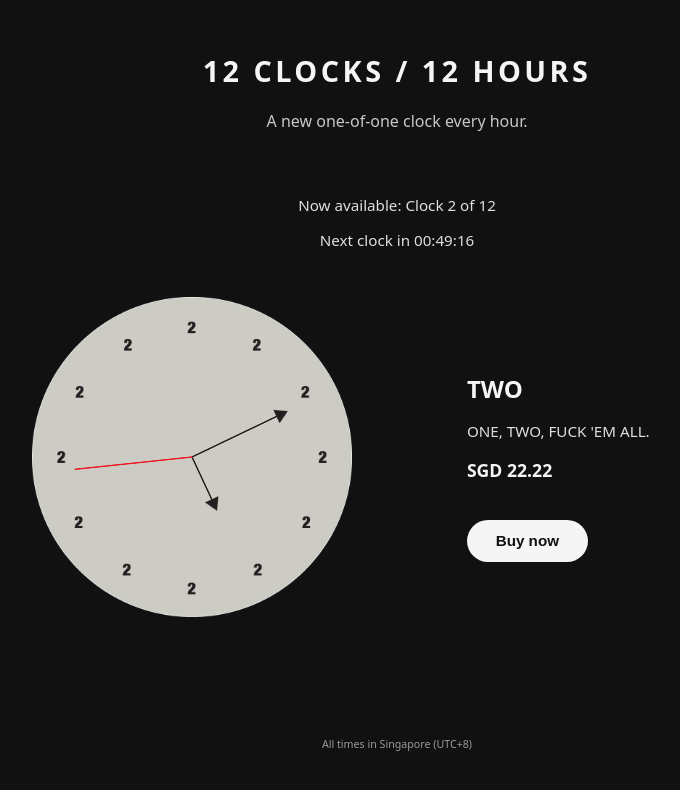
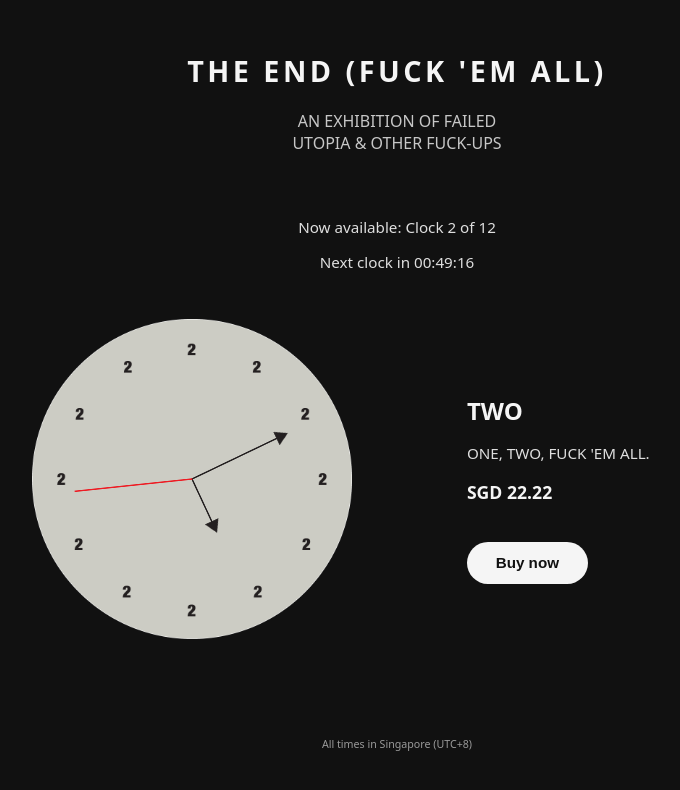
Before and after one commit to thisisjz/the-end-clock, a plain HTML site: page index.html in a window 1280 px wide. Shown: the whole page, without its empty margins (243-923 px from the left). Drawn offline with Linux system fonts and the light colour scheme.

Commit message:
Add files via upload

```diff
--- a/index.html
+++ b/index.html
@@ -2,15 +2,19 @@
 <html lang="en">
   <head>
     <meta charset="UTF-8" />
-    <title>12 Clocks / 12 Hours</title>
+    <title>THE END (FUCK 'EM ALL)</title>
     <meta name="viewport" content="width=device-width, initial-scale=1.0" />
     <link rel="stylesheet" href="styles.css" />
+    <link rel="preconnect" href="https://fonts.googleapis.com">
+<link rel="preconnect" href="https://fonts.gstatic.com" crossorigin>
+<link href="https://fonts.googleapis.com/css2?family=Roboto+Condensed:ital,wght@0,100..900;1,100..900&display=swap" rel="stylesheet">
+
   </head>
   <body>
     <main class="page">
       <header class="header">
-        <h1>12 Clocks / 12 Hours</h1>
-        <p class="tagline">A new one-of-one clock every hour.</p>
+        <h1>THE END (FUCK 'EM ALL)</h1>
+        <p class="tagline">AN EXHIBITION OF FAILED </br>UTOPIA & OTHER FUCK-UPS</p>
       </header>
 
       <section class="status">
```
